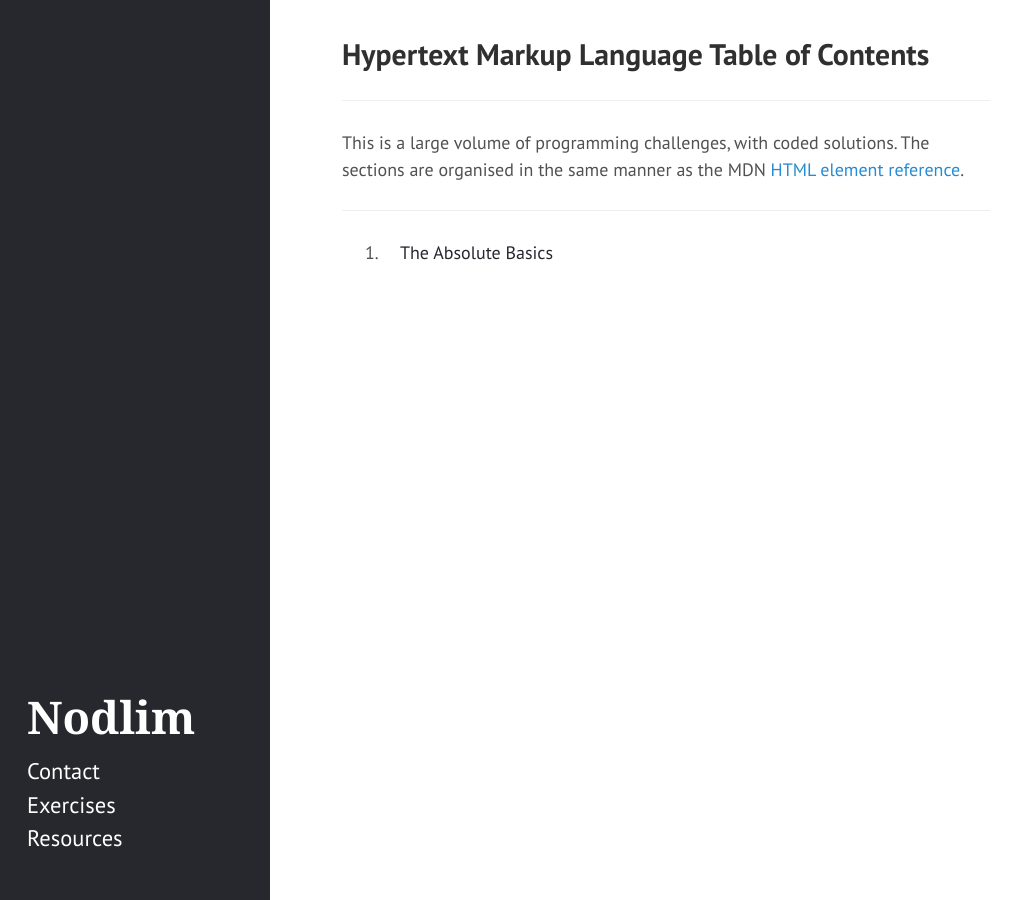
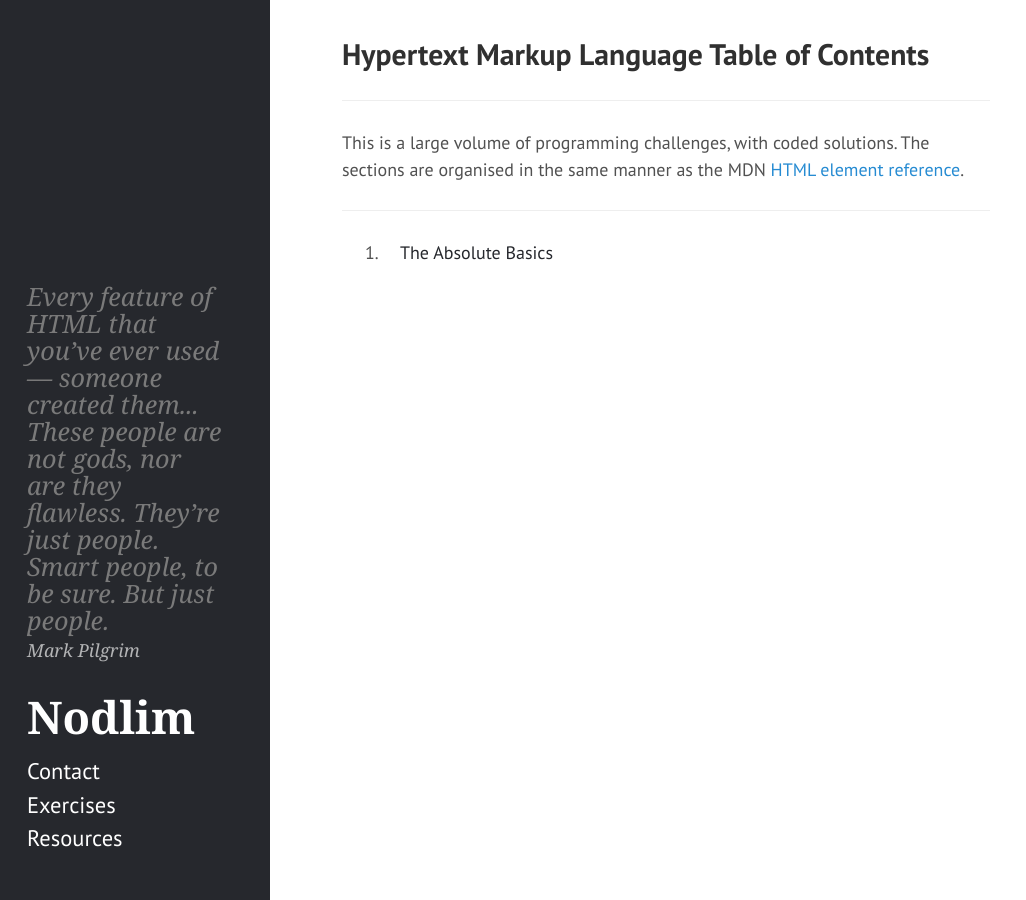
Before and after one commit to kranzuft/nodlim_old, a Jekyll site: the page built from _htmlprac/index.html, in a window 1280 px wide. Shown: the whole page, without its empty margins (0-1026 px from the left). Built offline with Jekyll 4.4.1, drawn with Linux system fonts in a browser that asks for light colours.

Commit message:
modified/added sidebar quotations

```diff
--- a/404.html
+++ b/404.html
@@ -2,6 +2,9 @@
 layout: default
 title: "404: Page not found"
 permalink: 404.html
+quote: here I am, brain the size of the universe, trying to serve you a simple web page, and then it doesn't even exist!... It's not pretty when a web server cries.
+qauth: ACM
+qcite: https://www-s.acm.illinois.edu/404/
 ---
 
 <div class="page">
--- a/_htmlprac/index.html
+++ b/_htmlprac/index.html
@@ -2,6 +2,8 @@
 layout: topic
 title: HTML
 mainhead: Hypertext Markup Language Table of Contents
+quote: Every feature of HTML that you’ve ever used — someone created them... These people are not gods, nor are they flawless. They’re just people. Smart people, to be sure. But just people.
+qauth: Mark Pilgrim
 ---
 
 <hr>
```
Also changed, not shown: contact.md (+1 -1 lines), index.md (+1 -1 lines).
